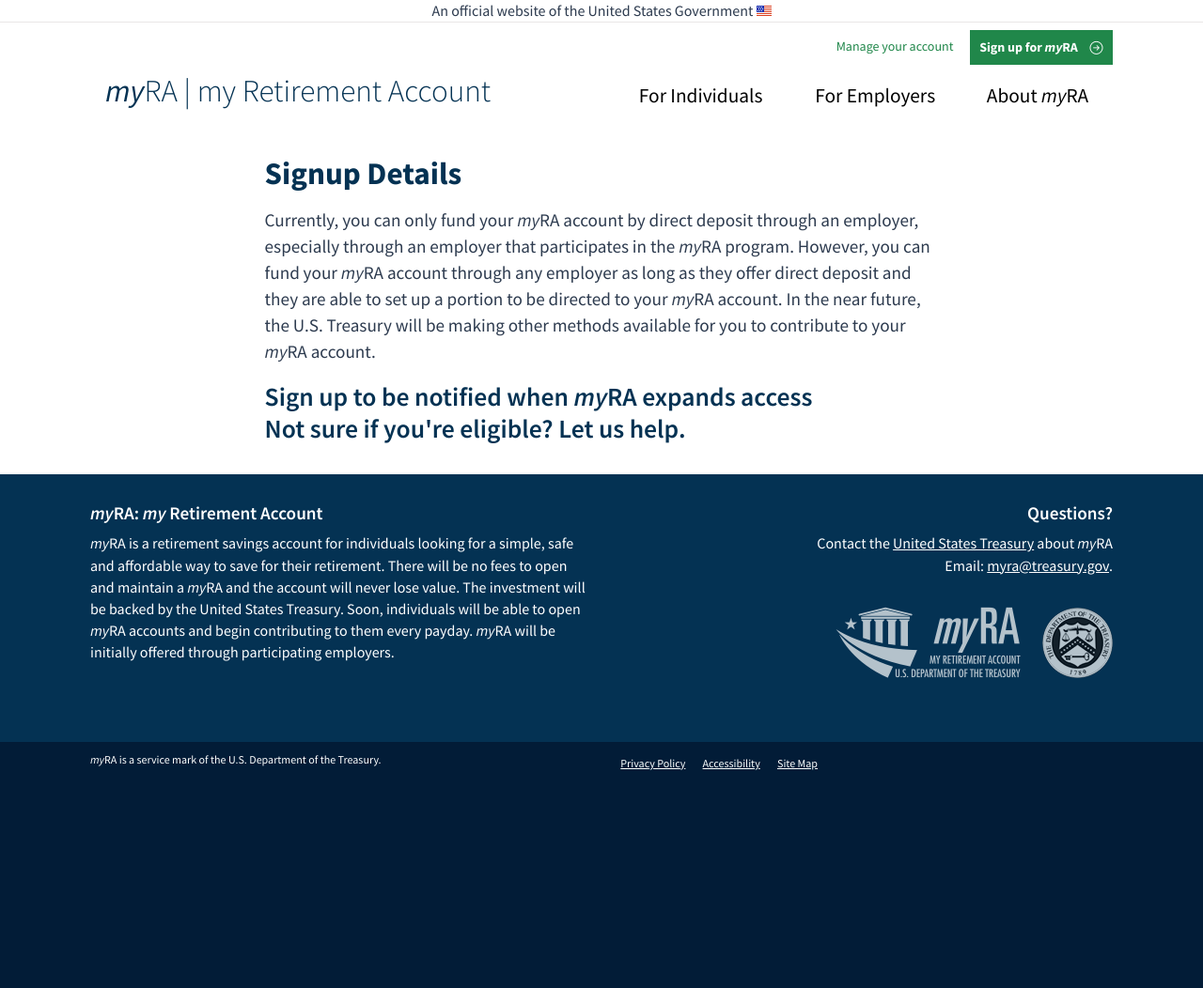
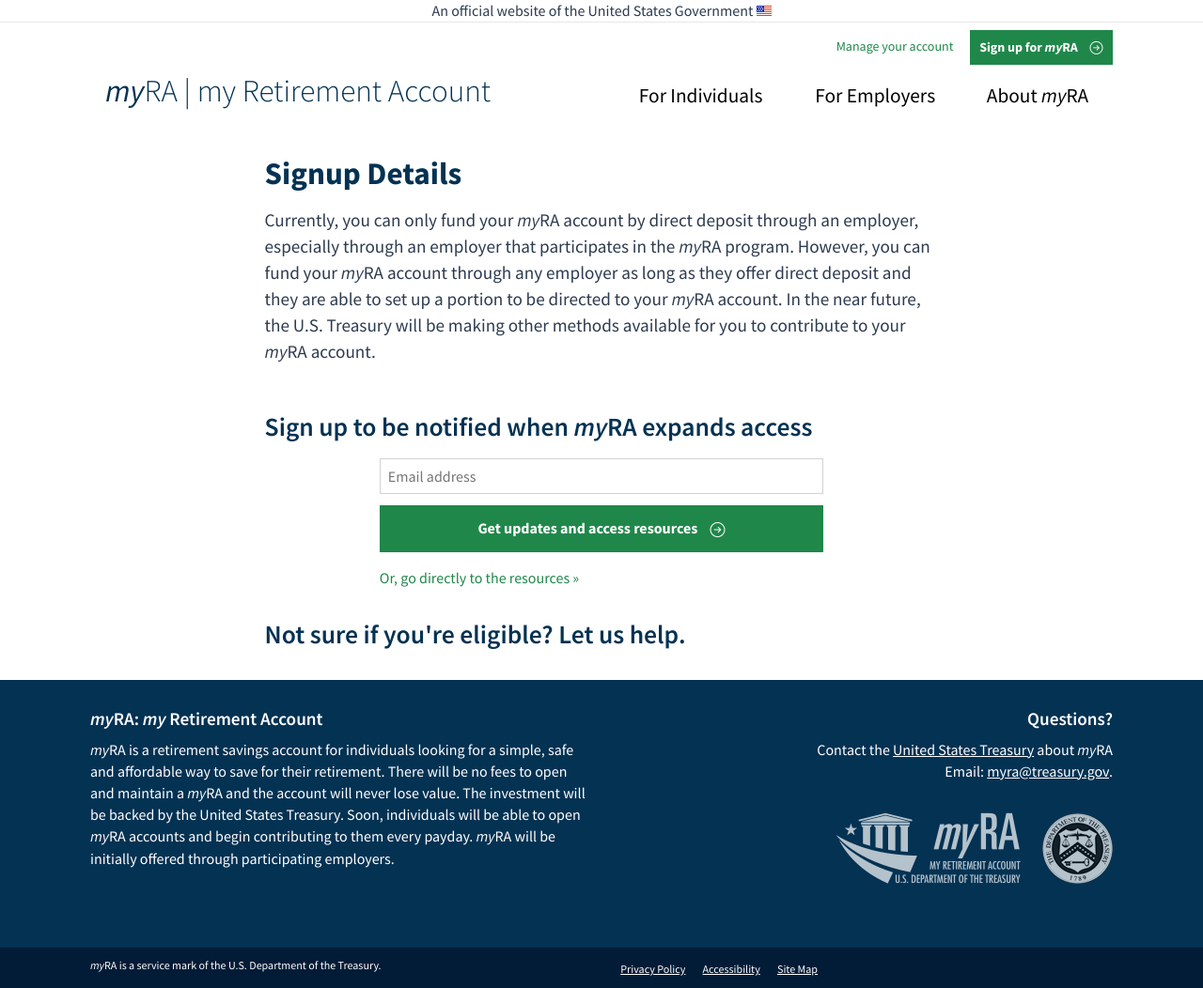
Before and after one commit to 18F/myra, a Jekyll site: the page built from individuals/signup-details.html, in a window 1280 px wide. Shown: the whole page at 94% size. Built offline with Jekyll 4.4.1, drawn with Linux system fonts in a browser that asks for light colours; before the commit the page ends 900 px from its top, so only the background shows below that.

Commit message:
Page for signup details

```diff
--- a/individuals/signup-details.html
+++ b/individuals/signup-details.html
@@ -7,7 +7,17 @@
 <h1>Signup Details</h1>
 <p class="lead-text">Currently, you can only fund your <span class="myra">myRA</span> account by direct deposit through an employer, especially through an employer that participates in the <span class="myra">myRA</span> program.  However, you can fund your <span class="myra">myRA</span> account through any employer as long as they offer direct deposit and they are able to set up a portion to be directed to your <span class="myra">myRA</span> account.  In the near future, the U.S. Treasury will be making other methods available for you to contribute to your <span class="myra">myRA</span> account.</p>
 
-<h2>Sign up to be notified when <span class="myra">myRA</span> expands access</h2>
-
+<section class="row" role="region" aria-labelledby="waiting-heading">
+  <h2 id="waiting-heading">Sign up to be notified when <span class="myra">myRA</span> expands access</h2>
+  <form action="https://gsa.us9.list-manage.com/subscribe/post?u=6f1977de9eff4c384dc8d6527&amp;id=46bd743d4e" method="post" name="mc-embedded-subscribe-form" class="validate email-capture" target="_blank" novalidate="">
+    <div class="mc-field-group">
+      <input type="email" value="" name="EMAIL" class="required email" aria-label="Email Address" placeholder="Email address">
+    </div>
+    <!-- real people should not fill this in and expect good things - do not remove this or risk form bot signups-->
+    <div style="position: absolute; left: -5000px;"><label for="hidden-mc-field">This field is to prevent bots. If you're human, leave it blank.</label><input id="hidden-mc-field" type="text" name="b_6f1977de9eff4c384dc8d6527_46bd743d4e" tabindex="-1" value=""></div>
+    <button type="submit" name="subscribe" class="button">Get updates and access resources <i class="icon-arrow-right"></i></button>
+    <a class="resource-link" href="/employers/resources/">Or, go directly to the resources »</a>
+  </form>
+</section>
 
 <h2>Not sure if you're eligible? Let us help.</h2>
```
